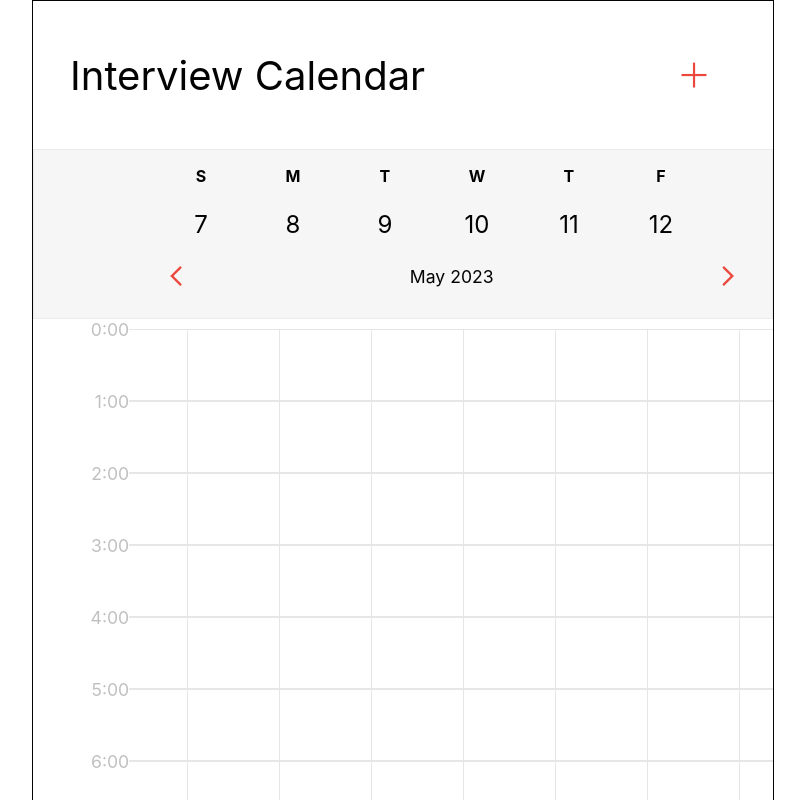
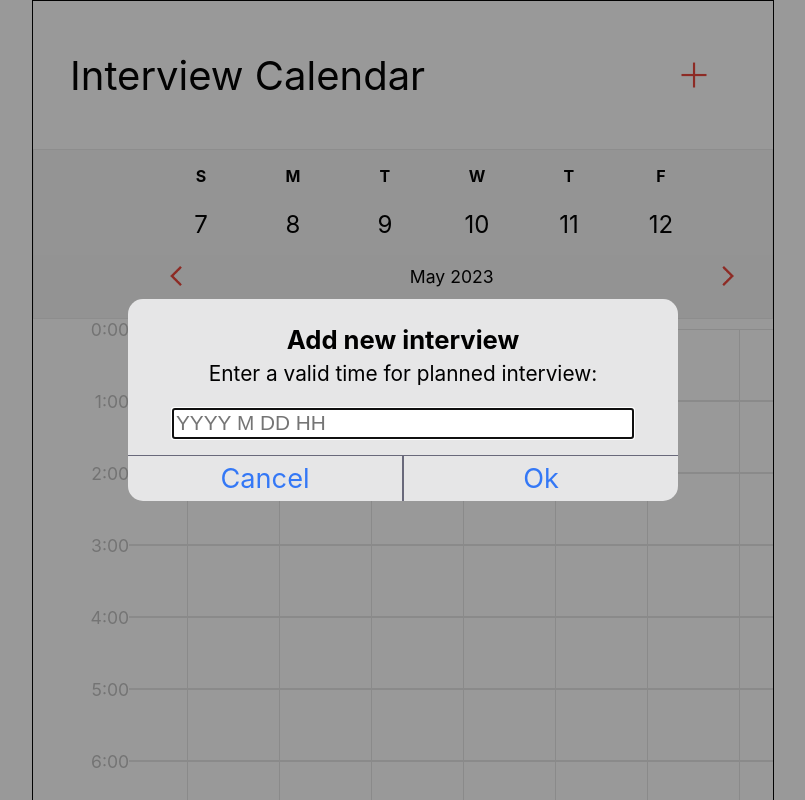
Before and after one commit to Suselfluf/react-calendar, a React (Create React App) app: page / in a window 1280 px wide. Both pictures are taken after a click on the picture 860 px from the left and 75 px from the top of the page. Shown: the top 800 px of the page, without its empty margins (237-1042 px from the left). Built offline with nearby package versions, Linux system fonts and the light colour scheme.

Commit message:
Time reservation is done | Need to add validation decoration

```diff
--- /dev/null
+++ b/src/components/Pop-ups/PopUp_reservations.jsx
@@ -0,0 +1,70 @@
+import React, { useState, useEffect } from "react";
+import * as styled from "../../styles/calendar.styled";
+import { add_reservation } from "../../redux/models/reservations/reservationSlice";
+import { useDispatch, useSelector } from "react-redux";
+import { has_duplicates } from "../../redux/models/reservations/reservationSlice";
+export default function PopUp_reservations(props) {
+  const dispatch = useDispatch();
+  const [date_value, set_date_value] = useState(null);
+  const reservations = useSelector(
+    (state) => state.reservationSlice.reservations
+  );
+
+  const handleInputChange = (event) => {
+    const result = event.target.value.replace(/[^0-9+" "]/gi, "");
+    set_date_value(result);
+  };
+
+  const handleKeyEvent = (key) => {
+    key.code === "Enter" && handleSubmitForm();
+    console.log(key);
+    key.code === "Escape" && props.handlePopUpClose();
+  };
+
+  const handleSubmitForm = () => {
+    let formated_date = `${date_value}:00:00`;
+
+    let val = has_duplicates(reservations, formated_date);
+
+    if (!val) {
+      console.log("already has"); // create validation
+    } else {
+      let payload = dispatch(add_reservation(formated_date));
+      props.handlePopUpSubmit(payload.payload);
+    }
+  };
+
+  return (
+    <>
+      <styled.PopUpBackground>
+        <styled.PopUpWrapperDiv>
+          <styled.PopUpContentHeaderP>
+            Add new interview
+          </styled.PopUpContentHeaderP>
+          <styled.PopUpContentSubHeaderP>
+            Enter a valid time for planned interview:
+          </styled.PopUpContentSubHeaderP>
+          <styled.PopUpContentInputForm
+            // type="number"
+            placeholder="YYYY M DD HH"
+            value={date_value}
+            onChange={handleInputChange}
+            onKeyDown={(key) => handleKeyEvent(key)}
+            autoFocus
+          />
+          <styled.PopUpContentButtonsDiv>
+            <styled.PopUpContentButtons position={"right"}>
+              Cancel
+            </styled.PopUpContentButtons>
+            <styled.PopUpContentButtons
+              position={"left"}
+              onClick={handleSubmitForm}
+            >
+              Ok
+            </styled.PopUpContentButtons>
+          </styled.PopUpContentButtonsDiv>
+        </styled.PopUpWrapperDiv>
+      </styled.PopUpBackground>
+    </>
+  );
+}
--- a/src/components/SliderDay.jsx
+++ b/src/components/SliderDay.jsx
@@ -13,7 +13,7 @@ export default function SliderDay(props) {
   const container = useRef(null);
 
   const chosen_days = useSelector((state) => state.calendarSlice.date);
-  const dispatch = useDispatch();
+  const mediaQueryDesk = window.matchMedia("(min-width: 740px)");
 
   useEffect(() => {
     let width_elem = container.current.offsetWidth;
@@ -25,7 +25,9 @@ export default function SliderDay(props) {
         if (el != null) {
           let make_padding = width_elem * (chosen_days[0].getDate() - 4);
           props.handleHorizontalScroll(make_padding);
-          StyleActiveDay(el.style);
+          mediaQueryDesk.matches
+            ? StyleActiveDay(el.style, "desktop")
+            : StyleActiveDay(el.style, "mobile");
         } else {
           // console.log(elem.current);
         }
--- a/src/consts/Consts.jsx
+++ b/src/consts/Consts.jsx
@@ -28,13 +28,22 @@ export const monthRange = [
 
 export const weekDayNames = ["M", "T", "W", "T", "F", "S", "S"];
 
-export const StyleActiveDay = (day) => {
+export const StyleActiveDay = (day, res) => {
+  if (res === "mobile") {
+    day.backgroundColor = "red";
+    day.borderRadius = "50px";
+    day.width = "25px";
+    day.marginLeft = "25%";
+    day.textAlign = "center";
+    day.color = "white";
+  } else {
     day.backgroundColor = "red";
     day.borderRadius = "50px";
     day.width = "28px";
     day.marginLeft = "35%";
     day.textAlign = "center";
     day.color = "white";
+  }
 };
 
 export const removeStyle = (day) => {
--- a/src/pages/CalendarPage.jsx
+++ b/src/pages/CalendarPage.jsx
@@ -32,7 +32,11 @@ import TimePickerCellP from "../components/TimePickerCellP.jsx";
 import { useDispatch, useSelector } from "react-redux";
 import { set_timer } from "../redux/models/timerSlice/timerSlice.jsx";
 import { removeStyle } from "../consts/Consts.jsx";
-import { set_prev_reservations } from "../redux/models/reservations/reservationSlice.js";
+import {
+  add_reservation,
+  remove_reservation,
+} from "../redux/models/reservations/reservationSlice.js";
+import PopUp_reservations from "../components/Pop-ups/PopUp_reservations.jsx";
 
 export default function CalendarPage(props) {
   const weekDaysTopSlider = useRef(null);
@@ -48,7 +52,9 @@ export default function CalendarPage(props) {
   const [y_align, set_y_align] = useState(0);
   const [counter, set_counter] = useState(0);
   const [_is_time_active, set_is_time_active] = useState(false);
+  const [active_time, set_active_time] = useState(null);
   const [is_mobile, set_is_mobile] = useState(false);
+  const [is_popup_shown, set_is_popup_shown] = useState(false);
 
   const initialDate = new Date(
     date.getFullYear(),
@@ -63,9 +69,7 @@ export default function CalendarPage(props) {
   const reservations = useSelector(
     (state) => state.reservationSlice.reservations
   );
-  const prev_reservations = useSelector(
-    (state) => state.reservationSlice.prev_reservations_state
-  );
+
   const timer = useSelector((state) => state.timerSlice.timer);
   const dispatch = useDispatch();
 
@@ -98,7 +102,7 @@ export default function CalendarPage(props) {
           let el = document.getElementById(value);
           if (el != null) {
             el.style.backgroundColor = "#EBECFD";
-            dispatch(set_prev_reservations(value));
+            // dispatch(set_prev_reservations(value));
           }
         });
       }
@@ -134,6 +138,17 @@ export default function CalendarPage(props) {
 
   const updateTime = () => {
     dispatch(set_timer(new Date()));
+  };
+
+  const navigateToToday = () => {
+    // console.log(timer);
+    setDate(timer);
+    reservations.forEach((value) => {
+      let prev_res_el = document.getElementById(value);
+      if (prev_res_el != null) {
+        removeStyle(prev_res_el.style);
+      }
+    });
   };
 
   const getDaysInAmonth = (currentDate) => {
@@ -183,7 +198,6 @@ export default function CalendarPage(props) {
     );
     if (prev_date != null) {
       removeStyle(prev_date.style);
-    } else {
     }
     reservations.forEach((value) => {
       let prev_res_el = document.getElementById(value);
@@ -191,10 +205,7 @@ export default function CalendarPage(props) {
         removeStyle(prev_res_el.style);
       }
     });
-    // console.log(prev_reservations);
-    // console.log(reservations);
 
-    // Calendar slider in the top should be updated as sonn as date chanded asynchronously
     month === 0
       ? setDate(
           new Date(
@@ -212,13 +223,52 @@ export default function CalendarPage(props) {
         );
   };
 
+  const handleDayTimeChoose = (elem, value) => {
+    // console.log(elem.target.style.backgroundColor);
+    if (elem.target.style.backgroundColor) {
+      elem.target.style.backgroundColor = "#B4B7FA";
+      set_is_time_active(true);
+      set_active_time(value);
+    }
+
+    // dispatch(add_reservation(value));
+  };
+
+  const removeActiveTime = () => {
+    document.getElementById(active_time).style.backgroundColor = null;
+    dispatch(remove_reservation(active_time));
+  };
+
+  const handlePopUpSubmit = (new_event) => {
+    set_is_popup_shown(false);
+    let el = document.getElementById(new_event);
+    if (el != null) {
+      el.style.backgroundColor = "#EBECFD";
+    }
+  };
+
+  const handlePopUpClose = () => {
+    set_is_popup_shown(false);
+  };
+
   return (
     <>
       <Wrapper>
+        {is_popup_shown && (
+          <PopUp_reservations
+            handlePopUpSubmit={handlePopUpSubmit}
+            handlePopUpClose={handlePopUpClose}
+          />
+        )}
         <CalendarWindow>
           <Header>
             <p style={{ marginRight: "20px" }}>Interview Calendar</p>
-            <AddIcon src="add-sign.png"></AddIcon>
+            <AddIcon
+              src="add-sign.png"
+              onClick={() => {
+                set_is_popup_shown(true);
+              }}
+            ></AddIcon>
           </Header>
           <DaysOptionsSliderWrapper>
             <DaysOptionsSliderContentWindow>
@@ -294,6 +344,7 @@ export default function CalendarPage(props) {
                         day={day}
                         date={date}
                         key={index}
+                        handleDayTimeChoose={handleDayTimeChoose}
                       />
                     ))}
                   </TimePickerBodyColumn>
@@ -302,8 +353,18 @@ export default function CalendarPage(props) {
             </TimePickerBody>
           </CalendarBody>
           <CalendarFooter>
-            <FooterParagraph>Today</FooterParagraph>
-            {_is_time_active && <FooterParagraph>Delete</FooterParagraph>}
+            <FooterParagraph
+              onClick={() => {
+                navigateToToday();
+              }}
+            >
+              Today
+            </FooterParagraph>
+            {_is_time_active && (
+              <FooterParagraph onClick={removeActiveTime}>
+                Delete
+              </FooterParagraph>
+            )}
           </CalendarFooter>
         </CalendarWindow>
       </Wrapper>
--- a/src/styles/calendar.styled.js
+++ b/src/styles/calendar.styled.js
@@ -18,6 +18,7 @@ export const CalendarWindow = styled.div`
   display: block;
   border: 1px solid;
   background-color: #ffffff;
+  z-index: 998;
   @media ${device.mobile} {
     width: 740px;
   }
@@ -282,3 +283,72 @@ export const TimeLineHr = styled.hr`
     width: 85%;
   }
 `;
+
+export const PopUpBackground = styled.div`
+  display: flex;
+  position: fixed;
+  width: 100%;
+  height: 100%;
+  align-items: center;
+  justify-content: center;
+  background-color: rgba(0, 0, 0, 0.4);
+  z-index: 999;
+  @media ${device.mobileSmall} {
+  }
+`;
+
+export const PopUpWrapperDiv = styled.div`
+  display: grid;
+  position: absolute;
+  border-radius: 15px;
+  background-color: #e6e6e7;
+  width: 550px;
+  color: black;
+  z-index: 1000;
+  opacity: 100%;
+  @media ${device.mobileSmall} {
+    width: 85%;
+  }
+`;
+
+export const PopUpContentHeaderP = styled.p`
+  font-size: 1.6rem;
+  margin-bottom: 1%;
+  text-align: center;
+  font-weight: bold;
+  @media ${device.mobileSmall} {
+    font-size: 1.2rem;
+    padding: 2% 0 0 1%;
+  }
+`;
+
+export const PopUpContentSubHeaderP = styled.p`
+  margin: 0;
+  font-size: 1.3rem;
+`;
+
+export const PopUpContentInputForm = styled.input`
+  margin: 4% 8% 3% 8%;
+  caret-color: #3478f6;
+  height: 25px;
+  font-size: 1.3rem;
+  color: #3478f6;
+`;
+
+export const PopUpContentButtonsDiv = styled.div`
+  display: grid;
+  grid-template-columns: 1fr 1fr;
+`;
+
+export const PopUpContentButtons = styled.div`
+  border-top: 1px solid #69697b;
+  border-${(props) => props.position}: 0.5px solid #69697b;
+  height: 45px;
+  display: flex;
+  align-items: center;
+  justify-content: center;
+  color: #3478F6;
+  @media ${device.mobile} {
+    font-size: 1.7rem;
+  }
+`;
```
Also changed, not shown: src/components/TimePickerCellP.jsx (+15 -10 lines), src/redux/models/reservations/reservationSlice.js (+23 -4 lines). Lines whose indentation alone changed are shown as unchanged.
